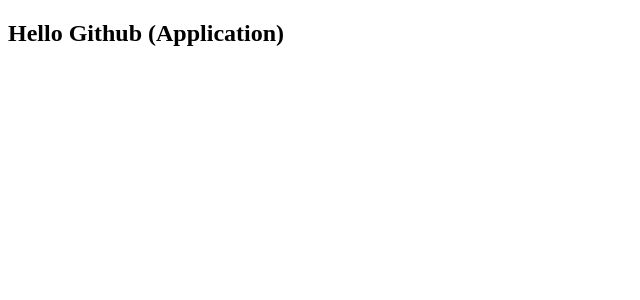
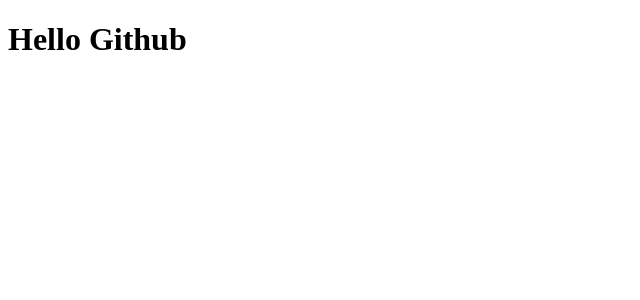
Before and after one commit to kristiania-pg6301-2022/pg6301-demos, a React (Vite) app in the folder client/: page / in a window 1280 px wide. Shown: the top 300 px of the page, without its empty margins (0-640 px from the left). Built offline with nearby package versions, Linux system fonts and the light colour scheme.

Commit message:
npm install -P react-router-dom

```diff
--- a/client/package.json
+++ b/client/package.json
@@ -14,6 +14,7 @@
   },
   "dependencies": {
     "react": "^17.0.2",
-    "react-dom": "^17.0.2"
+    "react-dom": "^17.0.2",
+    "react-router-dom": "^6.2.1"
   }
 }
--- a/client/src/application.jsx
+++ b/client/src/application.jsx
@@ -1,3 +1,10 @@
+import {BrowserRouter, Route, Routes} from "react-router-dom";
+
 export function Application() {
-    return <h2>Hello Github (Application)</h2>;
+    return <BrowserRouter>
+        <Routes>
+            <Route path={"/"} element={<h1>Hello Github</h1>} />
+            <Route path={"*"} element={<h1>Not found</h1>} />
+        </Routes>
+    </BrowserRouter>;
 }
```
